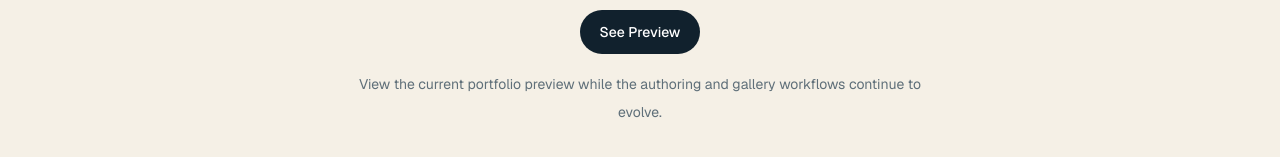
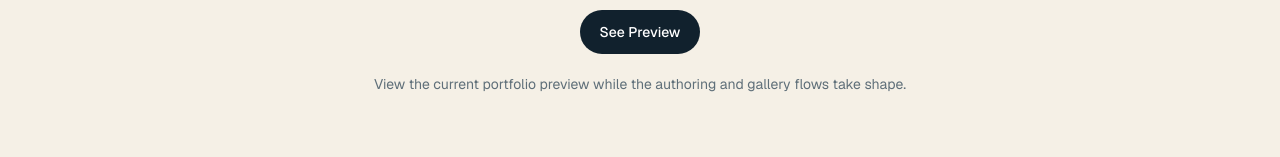
Before and after one commit to doulikecookiedough/aquascapetherapy2, a Next.js app: page / in a window 1280 px wide. Shown: the part 703-860 px from the top of the page. Built offline with nearby package versions, Linux system fonts and the light colour scheme.

Commit message:
refactor: reword the homepage preview cta copy for cleaner line breaks

```diff
--- a/app/(public)/page.tsx
+++ b/app/(public)/page.tsx
@@ -50,7 +50,7 @@ export default async function Home() {
           </Link>
           <p className="max-w-xl text-center text-sm leading-7 text-muted">
             View the current portfolio preview while the authoring and gallery
-            workflows continue to evolve.
+            flows take shape.
           </p>
         </div>
       </section>
```
